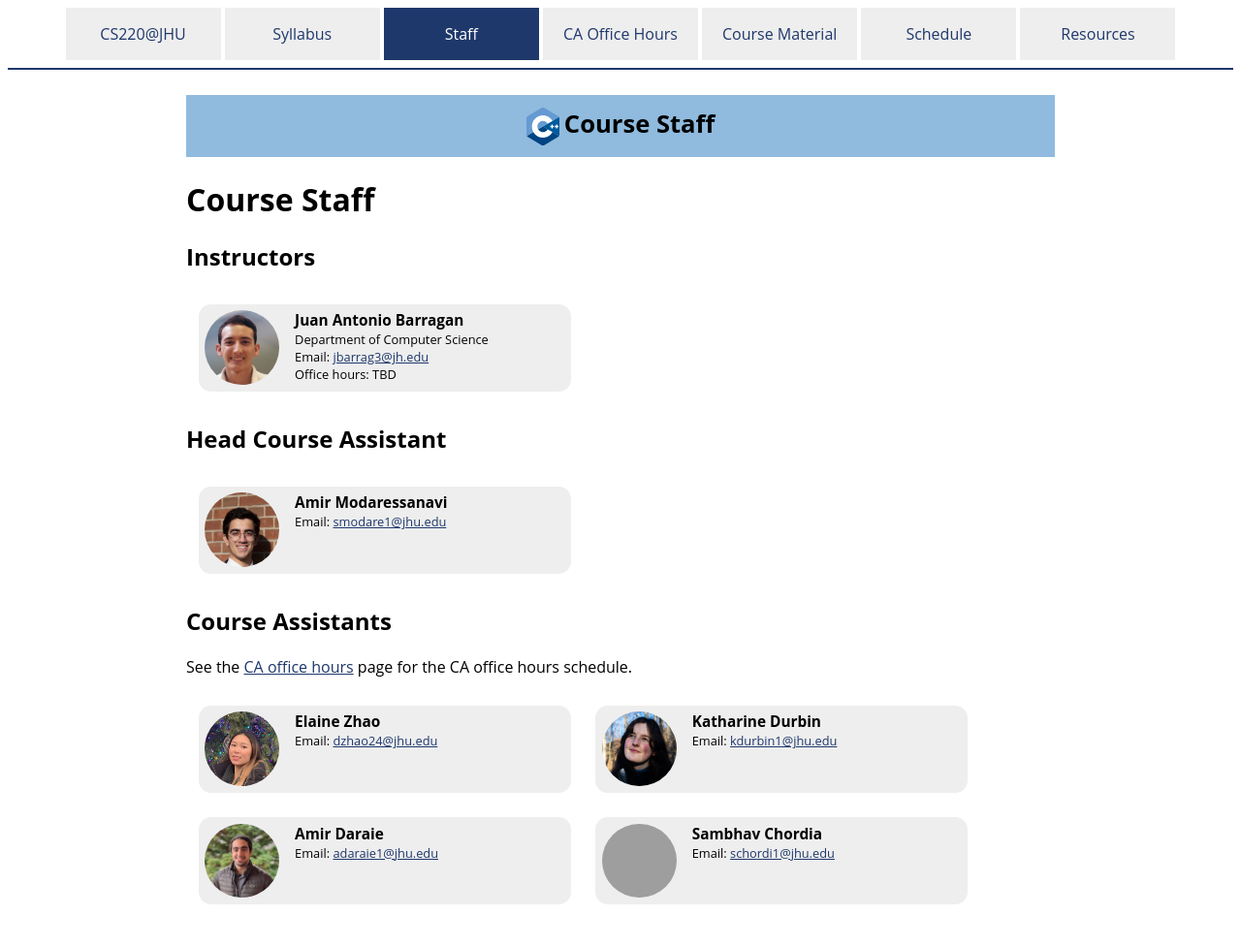
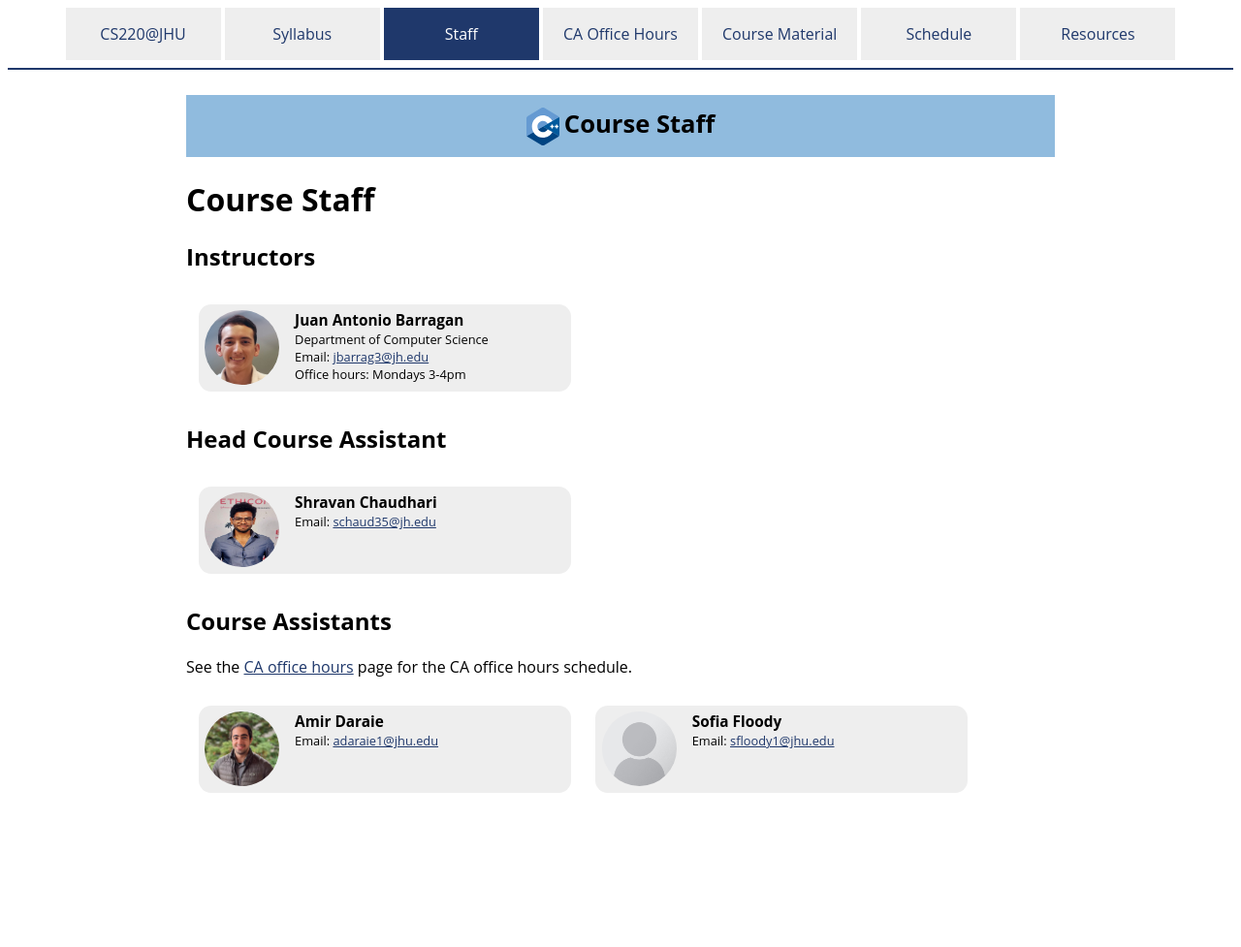
Before and after one commit to jhu-ip/cs220-summer24, a Jekyll site: the page built from staff.md, in a window 1280 px wide. Shown: the whole page at 97% size. Built offline with Jekyll 4.4.1, drawn with Linux system fonts in a browser that asks for light colours; after the commit the page ends 900 px from its top, so only the background shows below that; grey boxes are pictures that could not be loaded.

Commit message:
Update staff information in website

```diff
--- a/staff.md
+++ b/staff.md
@@ -17,7 +17,7 @@ category: "staff"
    Department of Computer Science<br>
    Email: <a href="mailto:jbarrag3@jh.edu">jbarrag3@jh.edu</a><br>
    <!-- Web: <a class="external" target="_blank" href="https://github.com/jabarragann">https://github.com/jabarragann</a><br> -->
-   Office hours: TBD
+   Office hours: Mondays 3-4pm
   </div>
 </div>
 
@@ -25,27 +25,14 @@ category: "staff"
 
 ## Head Course Assistant
 
-<!--
-<div class="card_container">
-
-<div class="card">
-  <img alt="Anika photo" src="{{site.baseurl}}/img/staffpix/anika.jpg">
-  <div class="details">
-   <span class="name_and_role">Anika Misra</span><br>
-   Email: <a href="mailto:amisra7@jhu.edu">amisra7@jhu.edu</a><br>
-  </div>
-</div>
-
-</div>
--->
 
 <div class="card_container">
 
 <div class="card">
-  <img alt="Anika photo" src="{{site.baseurl}}/img/staffpix/amir.jpg">
+  <img alt="Shravan photo" src="{{site.baseurl}}/img/staffpix/shravanChaudhari.jpg">
   <div class="details">
-   <span class="name_and_role">Amir Modaressanavi</span><br>
-   Email: <a href="mailto:smodare1@jhu.edu">smodare1@jhu.edu</a><br>
+   <span class="name_and_role">Shravan Chaudhari</span><br>
+   Email: <a href="mailto:schaud35@jh.edu">schaud35@jh.edu</a><br>
   </div>
 </div>
 
@@ -57,21 +44,6 @@ See the [CA office hours](officehours.html) page for the CA office hours schedul
 
 <div class="card_container">
 
-<div class="card">
-  <img alt="Elaine photo" src="{{site.baseurl}}/img/staffpix/elaine.jpg">
-  <div class="details">
-   <span class="name_and_role">Elaine Zhao</span><br>
-   Email: <a href="mailto:dzhao24@jhu.edu">dzhao24@jhu.edu</a><br>
-  </div>
-</div>
-
-<div class="card">
-  <img alt="Katharine Durbin" src="{{site.baseurl}}/img/staffpix/katharine.JPG">
-  <div class="details">
-   <span class="name_and_role">Katharine Durbin</span><br>
-   Email: <a href="mailto:kdurbin1@jhu.edu">kdurbin1@jhu.edu</a><br>
-  </div>
-</div>
 
 <div class="card">
   <img alt="AmirD photo" src="{{site.baseurl}}/img/staffpix/adaraie.jpg">
@@ -82,14 +54,15 @@ See the [CA office hours](officehours.html) page for the CA office hours schedul
 </div>
 
 <div class="card">
-  <img alt="AmirD photo" src="{{site.baseurl}}/img/staffpix/sambhav.jpg">
+  <img alt="SofiaF photo" src="{{site.baseurl}}/img/staffpix/placeholder.jpg">
   <div class="details">
-   <span class="name_and_role">Sambhav Chordia</span><br>
-   Email: <a href="mailto:aschordi1@jhu.edu">schordi1@jhu.edu</a><br>
+   <span class="name_and_role">Sofia Floody</span><br>
+   Email: <a href="mailto:sfloody1@jhu.edu">sfloody1@jhu.edu</a><br>
   </div>
 </div>
 
 </div>
+
 <!--
 <div class="card_container">
 
```
Also changed, not shown: officehours.md (+10 -1 lines), img/staffpix/shravanChaudhari.jpg (added).
